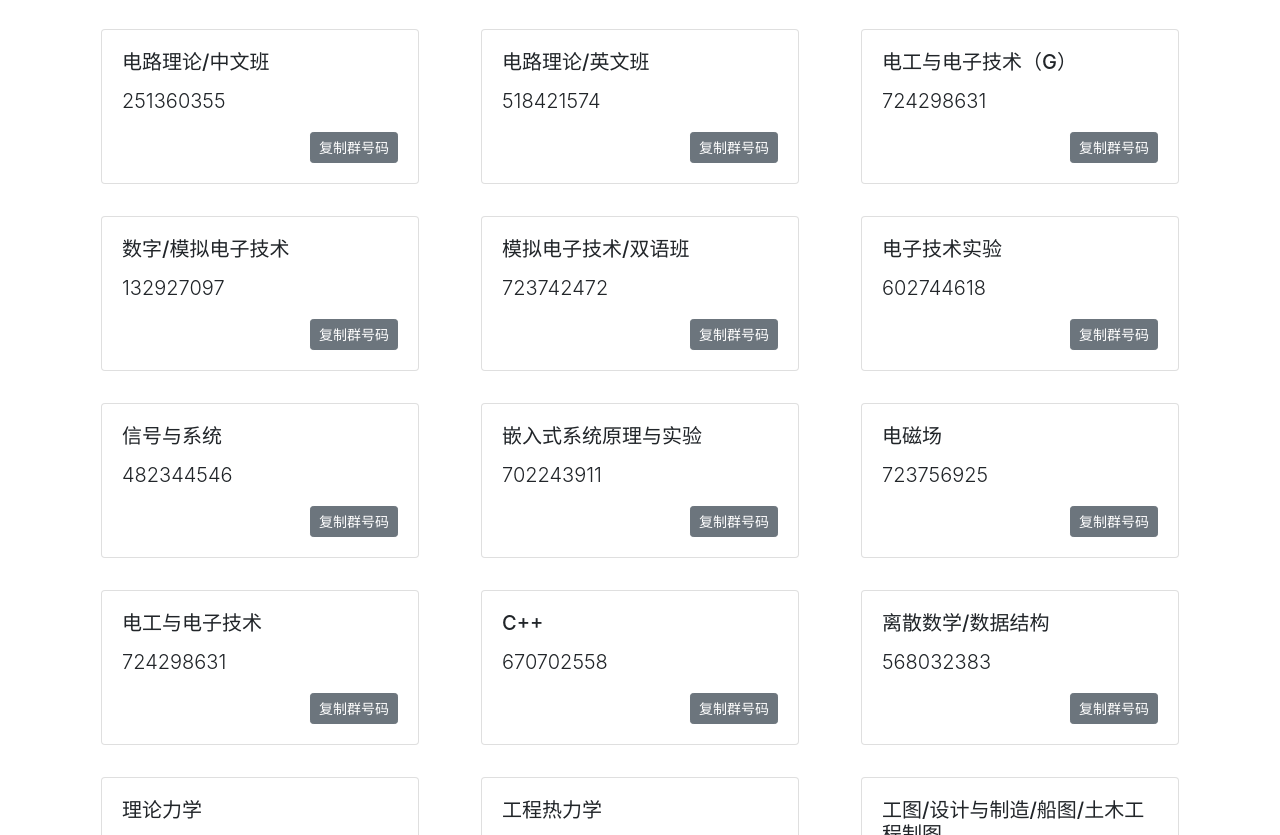
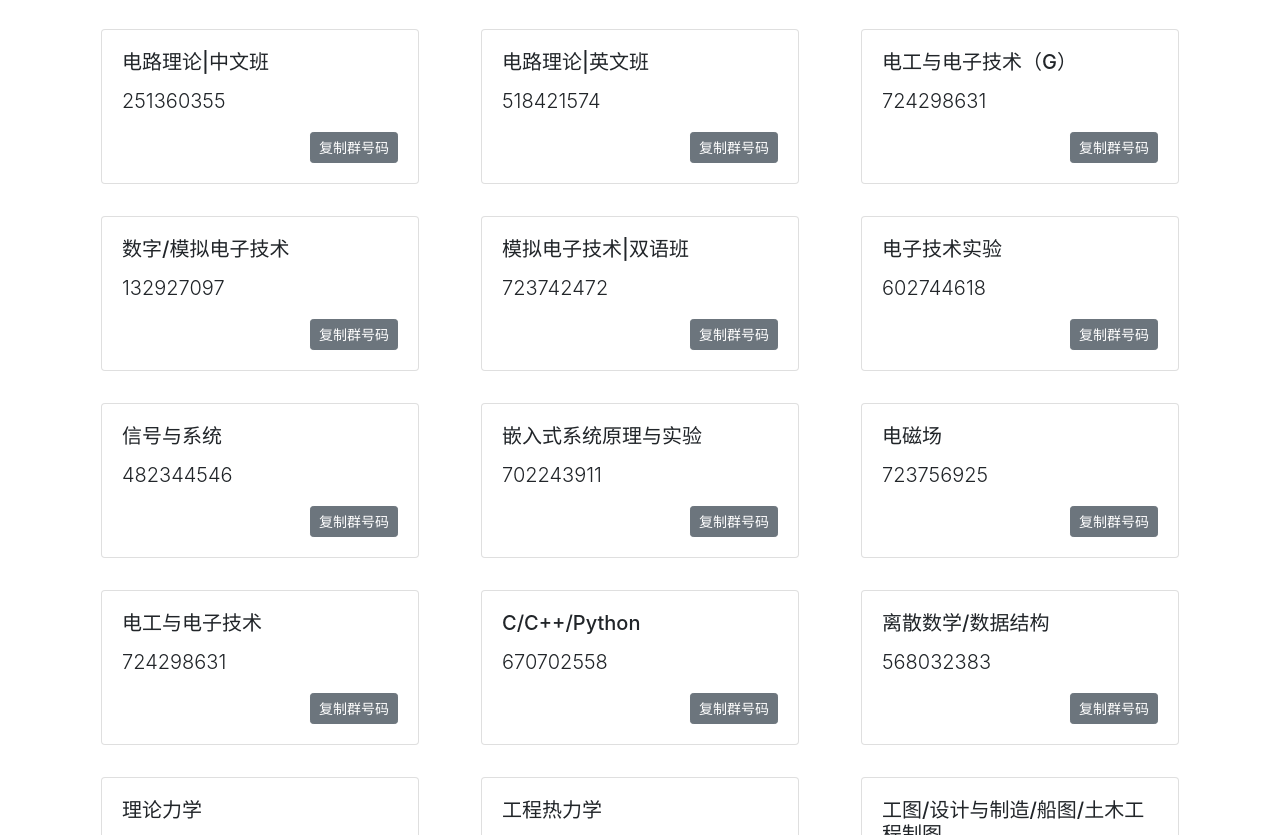
Before and after one commit to skyzh/SJTU_Diploma, a plain HTML site: page index.html in a window 1280 px wide. Shown: the part 633-1468 px from the top of the page. Drawn offline with nearby package versions, Linux system fonts and the light colour scheme; some packages are replaced by stand-ins of ours; a script that the page names is missing.

Commit message:
更新 index.html

```diff
--- a/index.html
+++ b/index.html
@@ -37,11 +37,11 @@
         'group_id': '583286495'
       },
       {
-        'name': '电路理论/中文班',
+        'name': '电路理论|中文班',
         'group_id': '251360355'
       },
       {
-        'name': '电路理论/英文班',
+        'name': '电路理论|英文班',
         'group_id': '518421574'
       },
       {
@@ -53,7 +53,7 @@
         'group_id': '132927097'
       },
       {
-        'name': '模拟电子技术/双语班',
+        'name': '模拟电子技术|双语班',
         'group_id': '723742472'
       },
       {
@@ -77,7 +77,7 @@
         'group_id': '724298631'
       },
       {
-        'name': 'C++',
+        'name': 'C/C++/Python',
         'group_id': '670702558'
       },
       {
```
